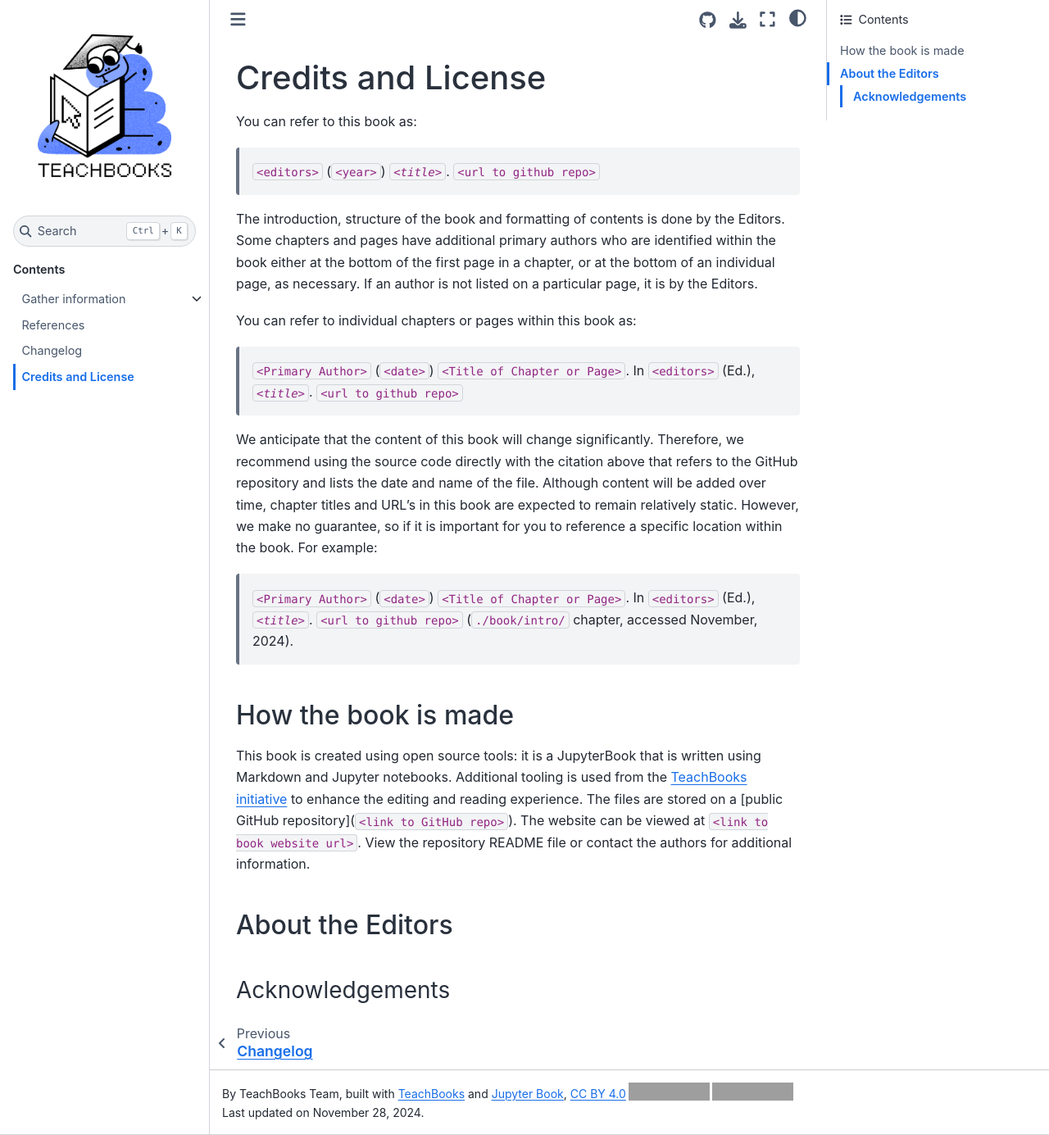
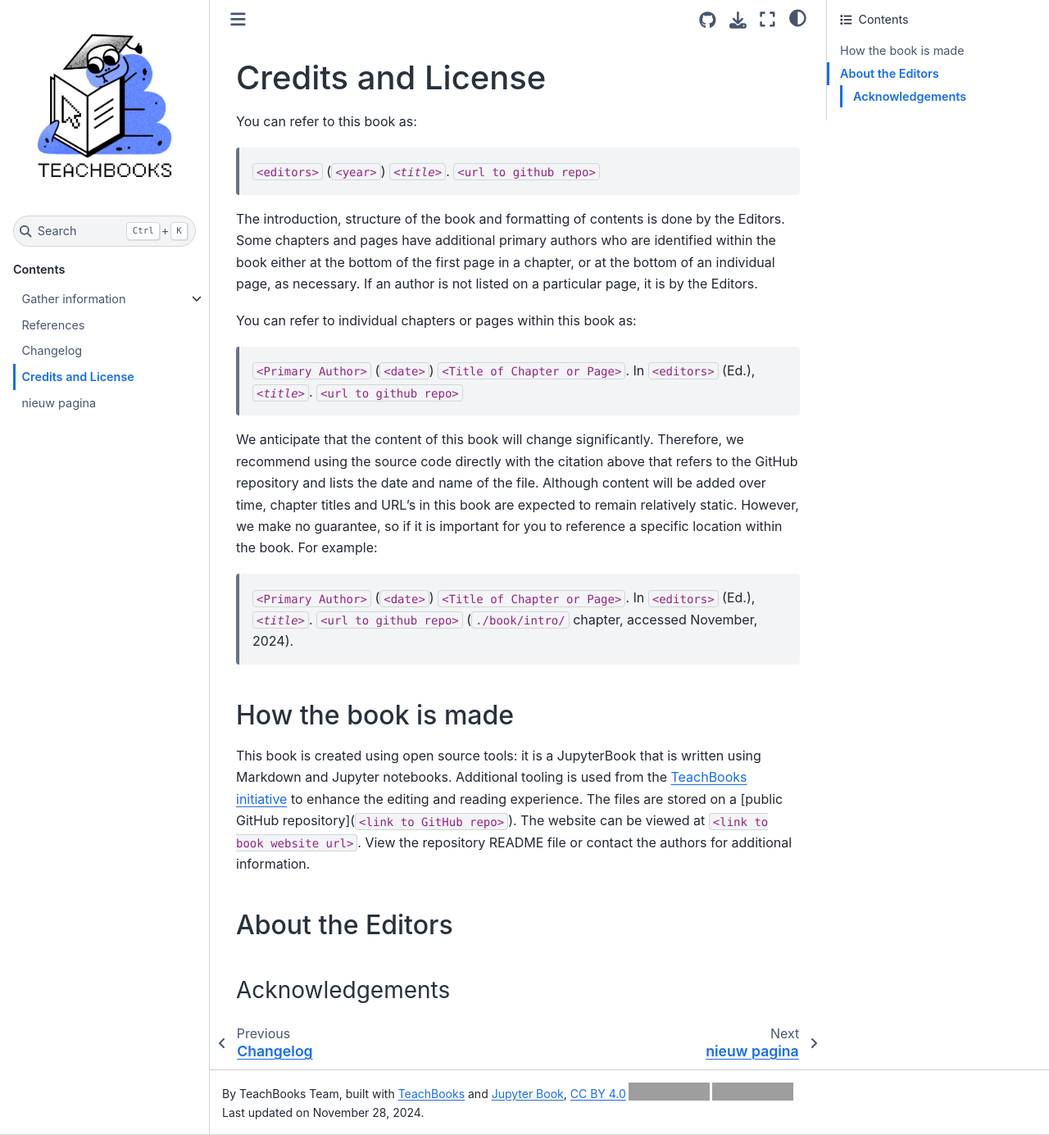
Before and after one commit to mdebont/Information-Literacy-3, a Jupyter Book: the page built from book/credits.md, in a window 1280 px wide and 1385 px high. Shown: the whole window at 82% size. Built offline with Jupyter Book 1.0.4 settings and Sphinx 7.4.7 and the Sphinx Book theme 1.1.4, drawn with Linux system fonts in a browser that asks for light colours; pages that are not in the unit, such as notebooks, are missing from menus; comment, search, counter and statistics services are not loaded; grey boxes are pictures that could not be loaded.

Commit message:
nieuw hoofdstuk

```diff
--- a/book/_toc.yml
+++ b/book/_toc.yml
@@ -10,3 +10,4 @@ parts:
     - file: references.md
     - file: changelog.md
     - file: credits.md
+    - file: some_content/nieuwe pagina
--- /dev/null
+++ b/book/some_content/nieuwe pagina.md
@@ -0,0 +1 @@
+# nieuw pagina
```
Also changed, not shown: 1 other file.
